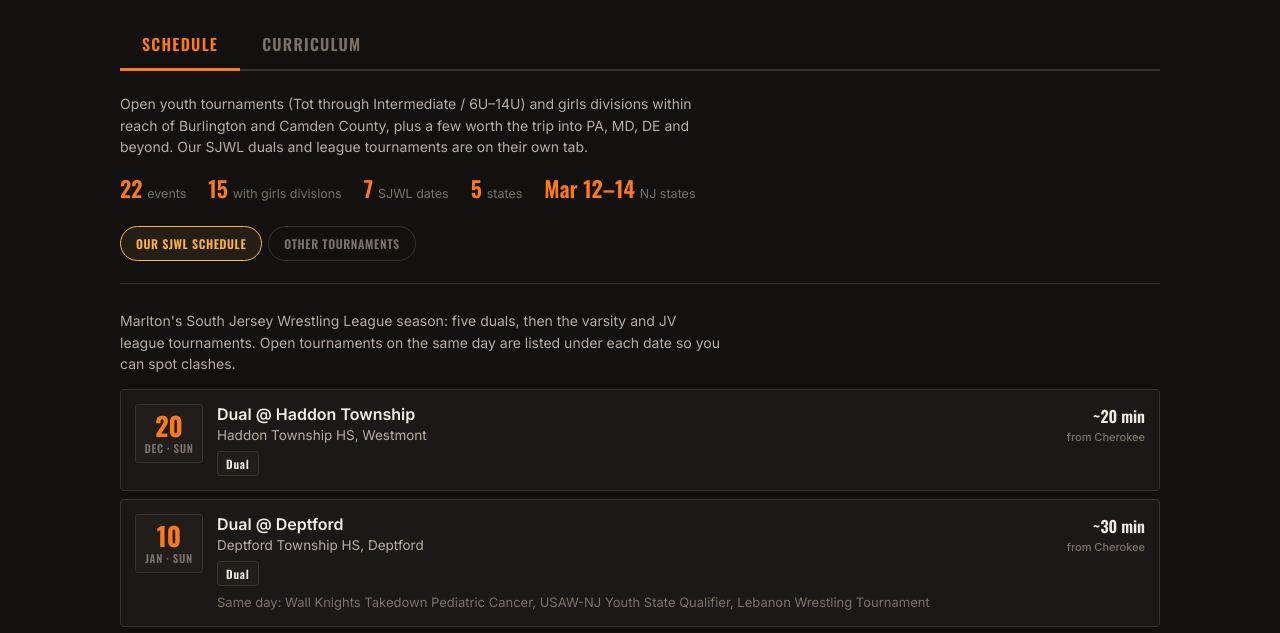
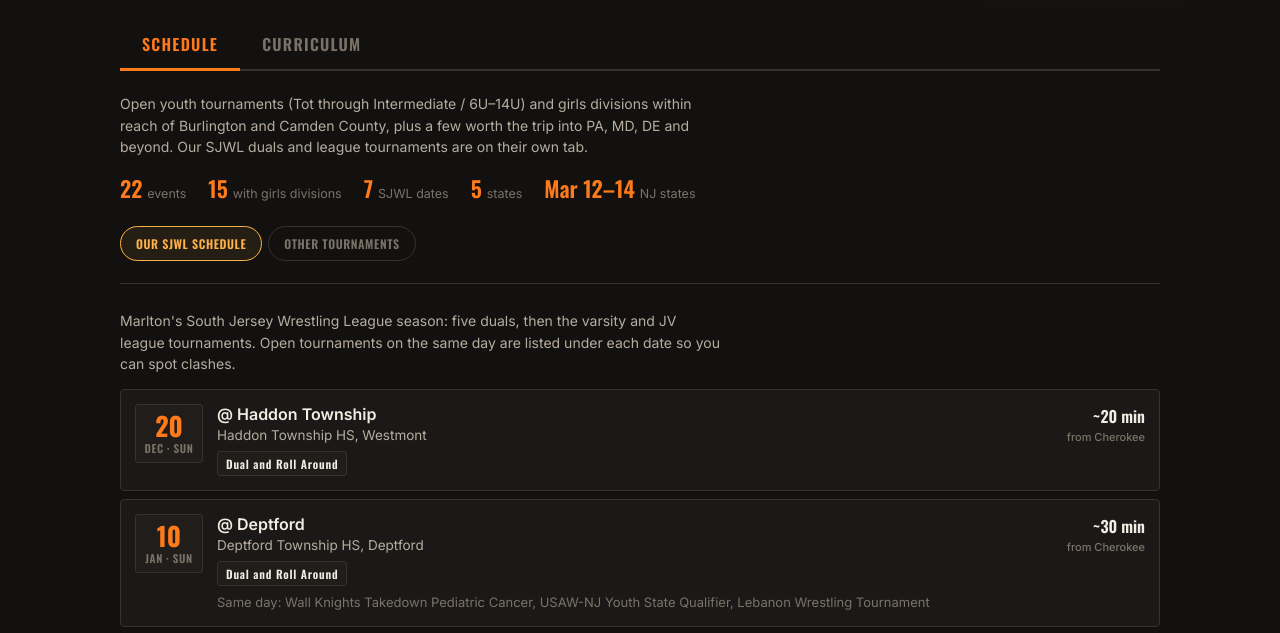
Before and after one commit to joshdziewa-dad/marltonwrestling, a plain HTML site: page index.html in a window 1280 px wide. Shown: the part 125-758 px from the top of the page. Drawn offline with nearby package versions, Linux system fonts and the light colour scheme.

Commit message:
Update league events and modify HTML structure

```diff
--- a/index.html
+++ b/index.html
@@ -868,11 +868,11 @@
 
 // date, label, site, type, home, drive
 const LEAGUE = [
- ["2026-12-20","Dual @ Haddon Township","Haddon Township HS, Westmont","Dual",false,20],
- ["2027-01-10","Dual @ Deptford","Deptford Township HS, Deptford","Dual",false,30],
- ["2027-01-17","Dual @ Haddon Township","Haddon Township HS, Westmont","Dual",false,20],
- ["2027-01-23","Dual @ Delsea","Delsea Regional HS, Franklinville","Dual",false,40],
- ["2027-01-31","Home dual @ Cherokee","Cherokee HS, Marlton","Dual",true,0],
+ ["2026-12-20","@ Haddon Township","Haddon Township HS, Westmont","Dual and Roll Around",false,20],
+ ["2027-01-10","@ Deptford","Deptford Township HS, Deptford","Dual and Roll Around",false,30],
+ ["2027-01-17","@ Haddon Township","Haddon Township HS, Westmont","Dual and Roll Around",false,20],
+ ["2027-01-23","@ Delsea","Delsea Regional HS, Franklinville","Dual and Roll Around",false,40],
+ ["2027-01-31","@ Cherokee","Cherokee HS, Marlton","Dual and Roll Around",true,0],
  ["2027-02-14","SJWL Varsity Tournament","Moorestown / Cinnaminson","Varsity tournament",false,15],
  ["2027-02-21","SJWL JV Tournament","Clearview Regional HS, Mullica Hill","JV tournament",false,35],
 ];
```
